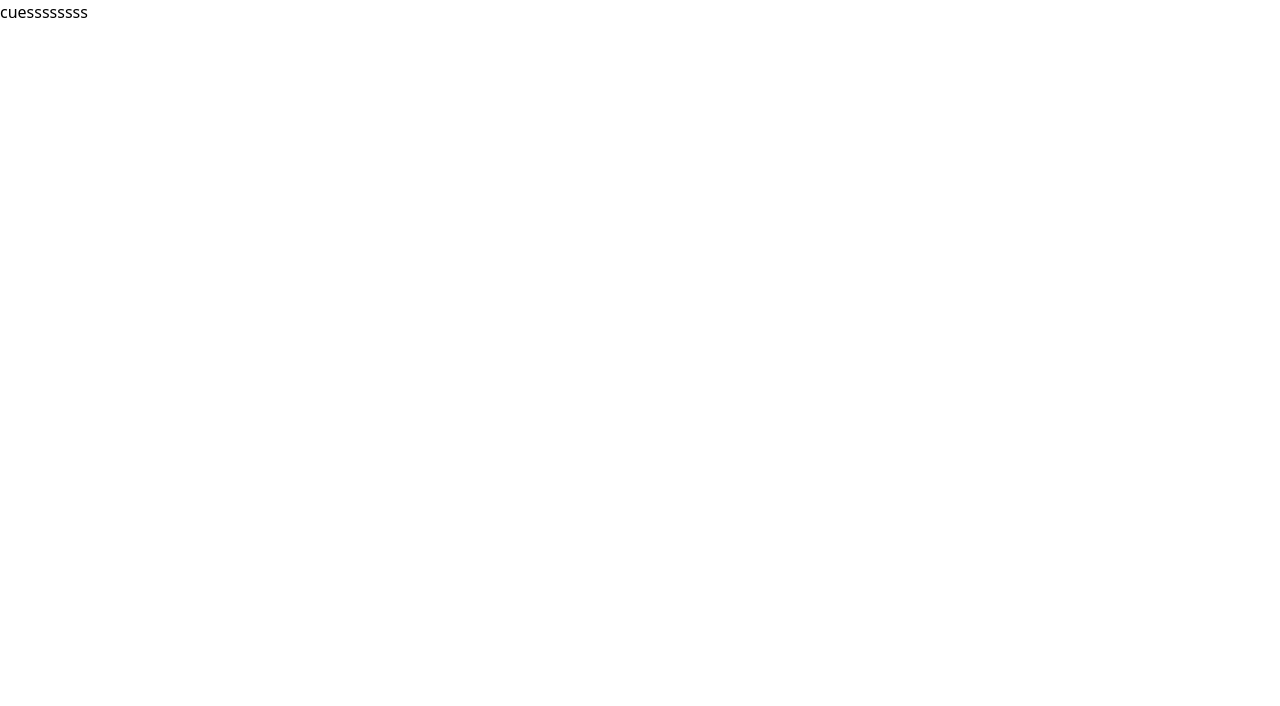
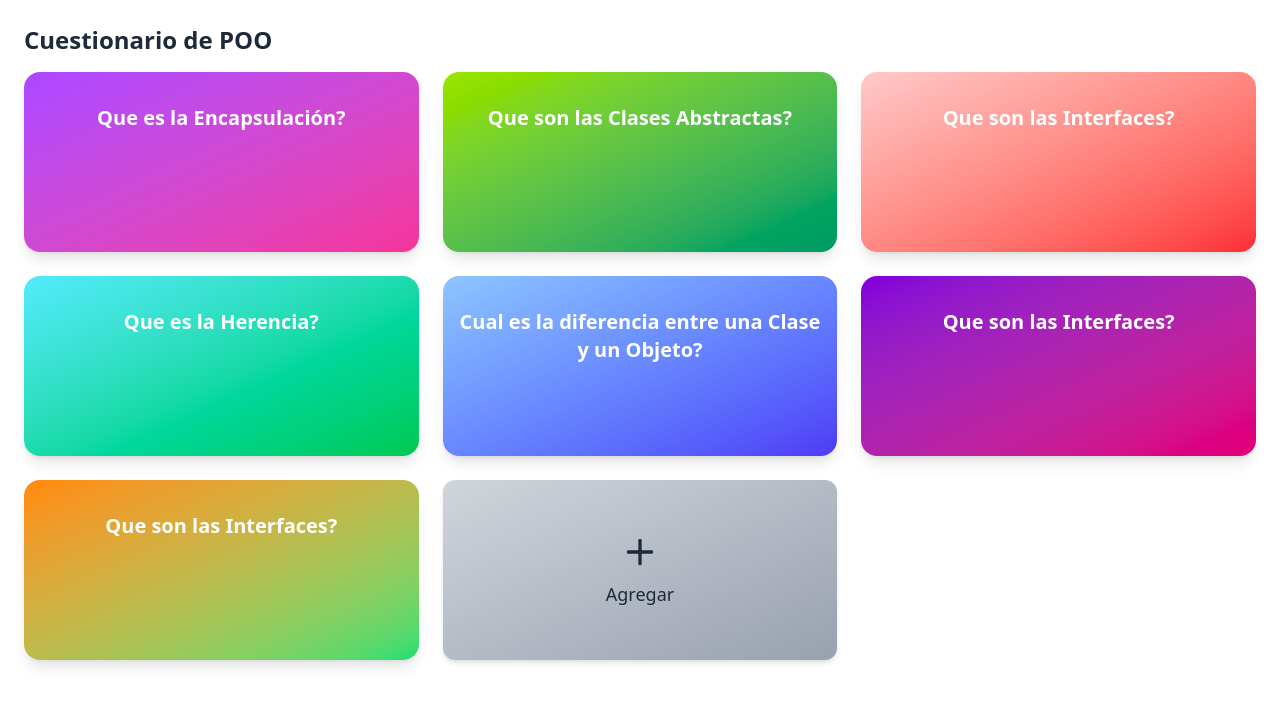
Before and after one commit to MauriErick24/pWeb, a React (Vite) app: page /cuestionario in a window 1280 px wide. Shown: the top 706 px of the page. Built offline with nearby package versions, Linux system fonts and the light colour scheme.

Commit message:
[ADD] cards de las preguntas

```diff
--- a/package.json
+++ b/package.json
@@ -11,6 +11,7 @@
   },
   "dependencies": {
     "@tailwindcss/vite": "^4.1.4",
+    "lucide-react": "^0.503.0",
     "react": "^19.0.0",
     "react-dom": "^19.0.0",
     "react-router-dom": "^7.5.1",
--- a/src/page/Cuestionario.tsx
+++ b/src/page/Cuestionario.tsx
@@ -1,7 +1,37 @@
+import { Plus } from "lucide-react";
+
+const preguntas = [
+  { title: "Que es la Encapsulación?", bg: "from-purple-500 to-pink-500" },
+  { title: "Que son las Clases Abstractas?", bg: "from-lime-400 to-emerald-600" },
+  { title: "Que son las Interfaces?", bg: "from-red-200 to-red-500" },
+  { title: "Que es la Herencia?", bg: "from-cyan-300 to-green-500" },
+  { title: "Cual es la diferencia entre una Clase y un Objeto?", bg: "from-blue-300 to-indigo-600" },
+  { title: "Que son las Interfaces?", bg: "from-purple-700 to-pink-600" },
+  { title: "Que son las Interfaces?", bg: "from-orange-400 to-green-400" }
+];
+
 export const Cuestionario = () => {
-    return (
-        <main className=''>
-            cuessssssss
-        </main>
-    )
-  }
+  return (
+    <div className="p-6">
+        <h2 className="text-2xl font-bold mb-4 text-gray-800">Cuestionario de POO</h2>
+        <div className="grid grid-cols-1 sm:grid-cols-2 md:grid-cols-3 gap-6">
+            {preguntas.map((pregunta) => (
+                <div
+                    className={`rounded-2xl bg-gradient-to-br ${pregunta.bg} text-white p-4 shadow-lg flex flex-col justify-between min-h-[180px] hover:scale-105 transition-transform duration-300`}
+                >
+                <div className="text-center mt-4 font-semibold text-xl">{pregunta.title}</div>
+                </div>
+            ))}
+
+            {/* Tarjeta para agregar una nueva categoría */}
+            <button
+                className="rounded-xl p-4 bg-gradient-to-br from-gray-300 to-gray-400 text-gray-800 shadow-md hover:scale-105 transition-transform duration-300 flex flex-col items-center justify-center space-y-2"
+            >
+                <Plus size={40} />
+                <span className="text-lg font-medium">Agregar</span>
+            </button>
+        </div>
+    </div>
+
+  );
+};
```
Also changed, not shown: 1 other file (tests, documents, lock files or other folders).
